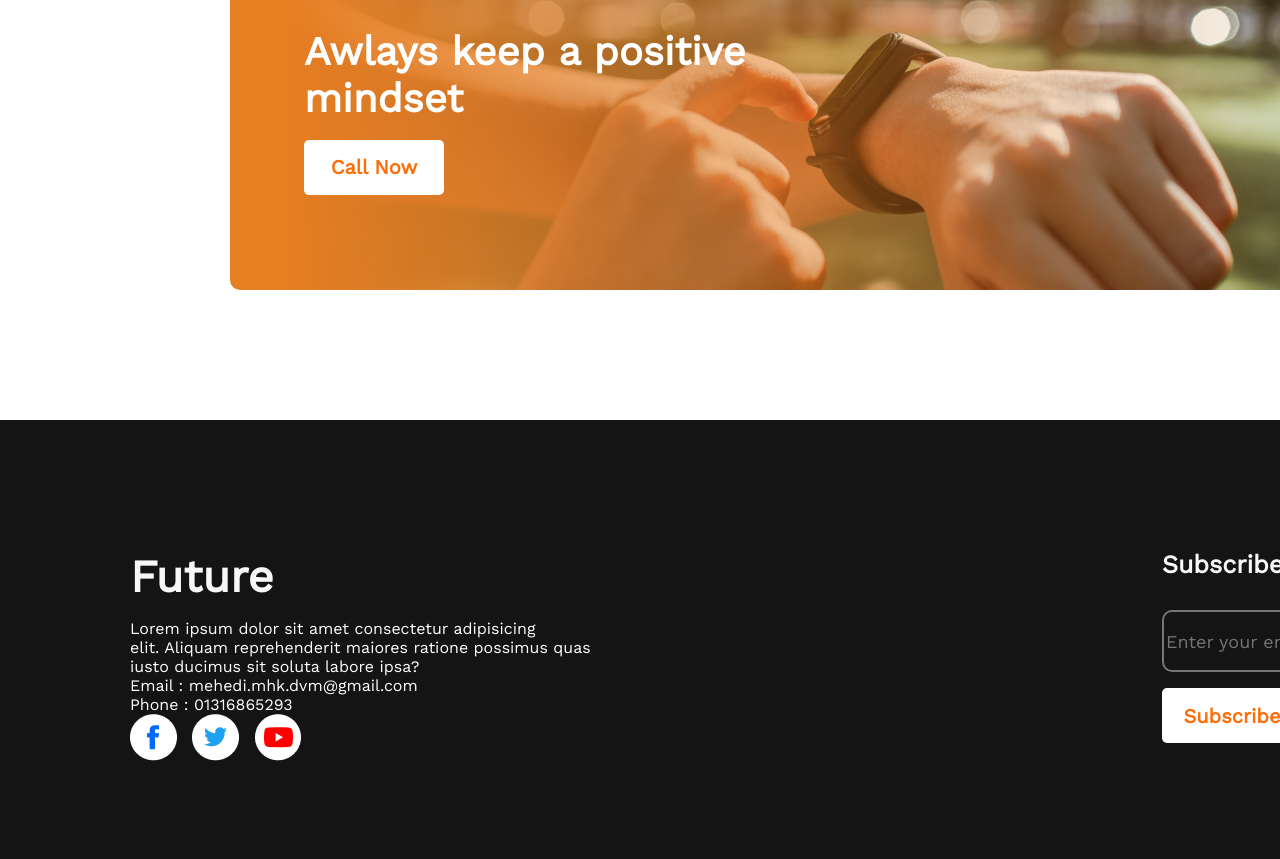
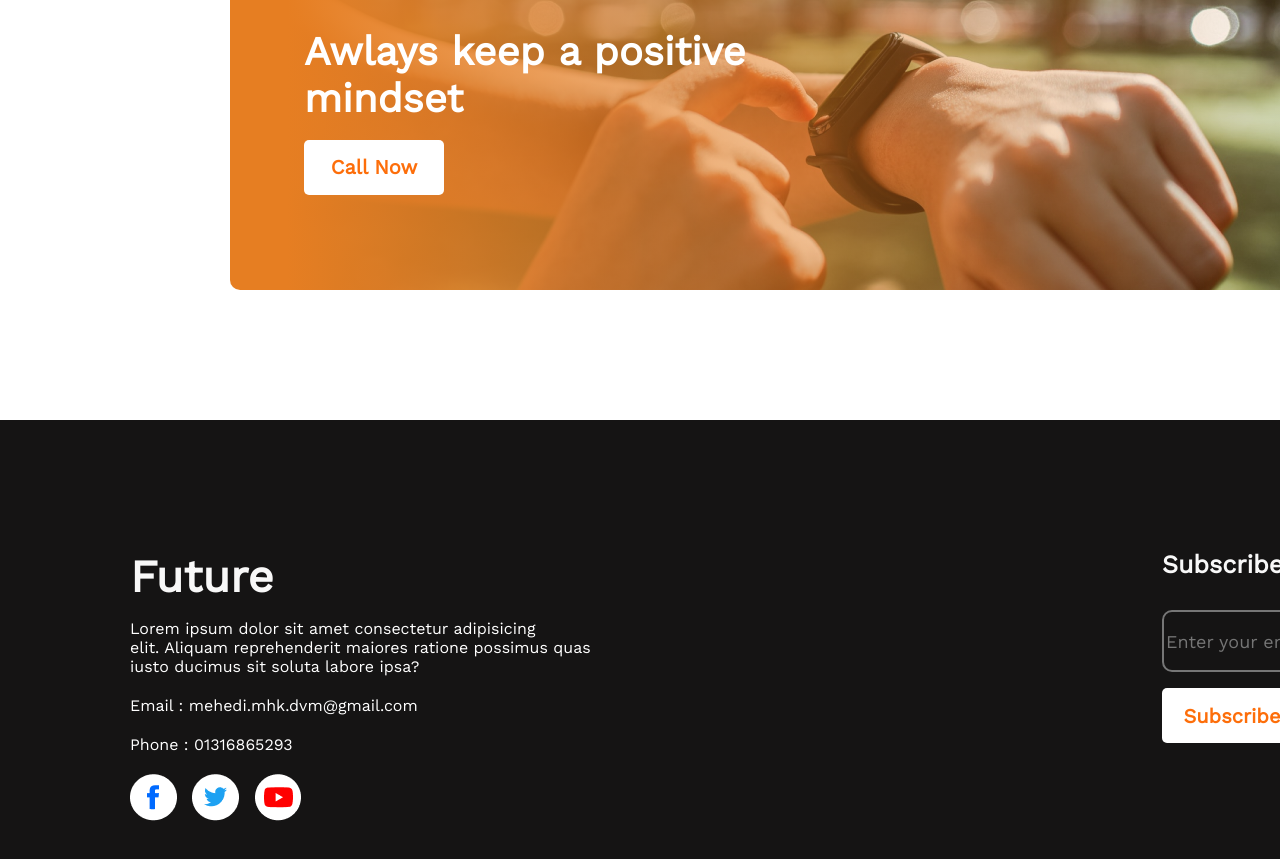
Before and after one commit to MehediHasanKhan7/assignments-one, a plain HTML site: page index.html in a window 1280 px wide. Shown: the part 2442-3301 px from the top of the page. Drawn offline with nearby package versions, Linux system fonts and the light colour scheme.

Commit message:
left footer spacing added

```diff
--- a/styles/styles.css
+++ b/styles/styles.css
@@ -199,14 +199,17 @@ margin-bottom: 16px;
 .left-footer-description{
 color: #FFFFFF;
 font-size: 16px;
+margin-bottom: 20px;
 }
 .left-footer-email{
     color: #FFFFFF;
     font-size: 16px;
+    margin-bottom: 20px;
 }
 .left-footer-phone{
     color: #FFFFFF;
     font-size: 16px;
+    margin-bottom: 20px;
 }
 .right-footer-title{
     color: #F8F8F8;
```
